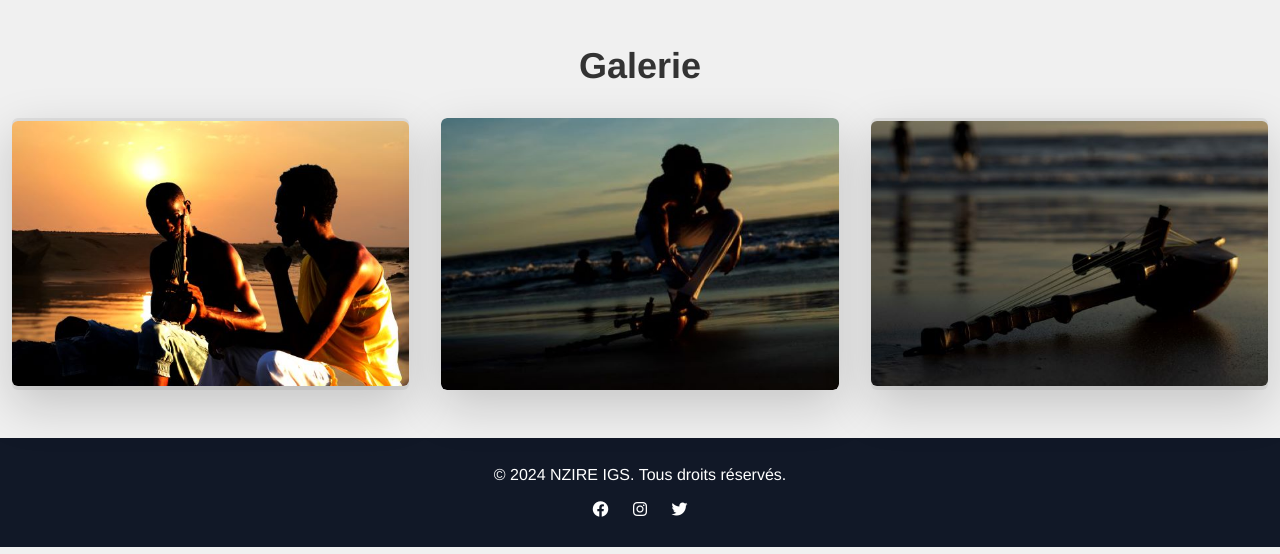
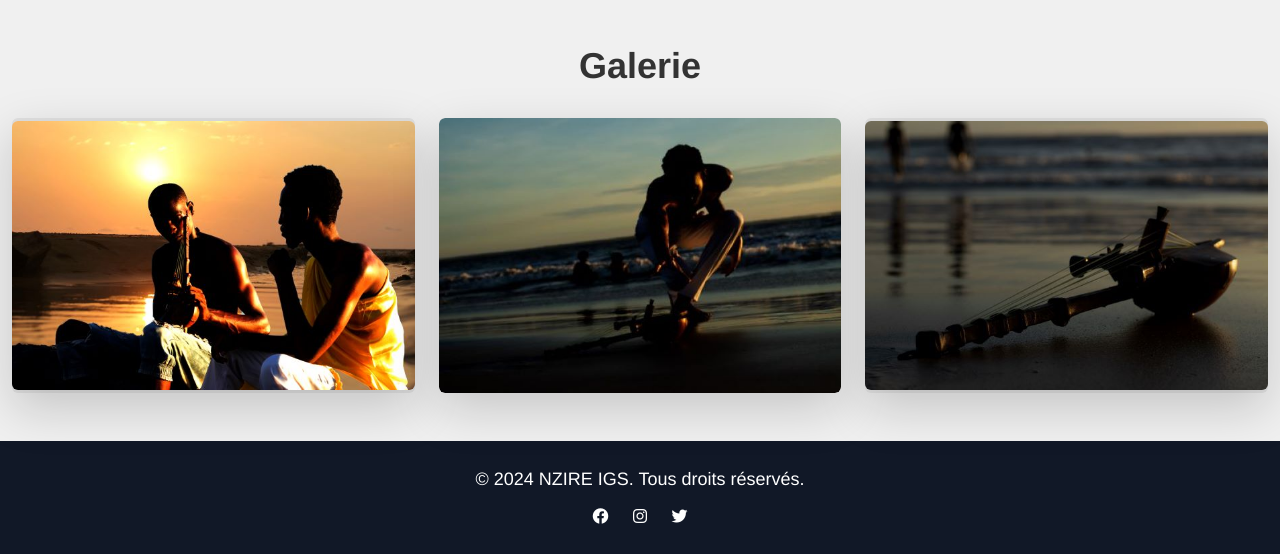
Before and after one commit to jvitalk1403kuwari/site-nzire-igs-com, a plain HTML site: page index.html in a window 1280 px wide. Shown: the part 900-1454 px from the top of the page. Drawn offline with nearby package versions, Linux system fonts and the light colour scheme.

Commit message:
Add files via upload

```diff
--- a/css/gallery.css
+++ b/css/gallery.css
@@ -1,4 +1,3 @@
-
 .gallery img {
     transition: transform 0.3s;
     object-fit: cover;
--- a/css/global.css
+++ b/css/global.css
@@ -1,3 +1,21 @@
+html, body {
+    margin: 0;
+    font-family: 'Helvetica Neue', sans-serif;
+    background-color: #f0f0f0;
+    color: #333;
+    line-height: 1.6;
+}
+
+body {
+    display: flex;
+    flex-direction: column;
+}
+
+.nav-link{
+    font-size: 18px;
+    color: #fff;
+}
+
 .footer {
     flex-shrink: 0;
     text-align: center;
@@ -5,6 +23,7 @@
 
 .footer p {
     margin: 0;
+    font-size: 18px;
 }
 
 .footer .social-icons {
--- a/css/index.css
+++ b/css/index.css
@@ -1,5 +1,5 @@
 
-html, body {
+/* html, body {
     height: 100%;
     margin: 0;
     font-family: 'Helvetica Neue', sans-serif;
@@ -11,7 +11,7 @@ html, body {
 body {
     display: flex;
     flex-direction: column;
-}
+} */
 
 .hero-section {
     flex: 1 0 auto;
--- a/index.html
+++ b/index.html
@@ -61,10 +61,10 @@
     </section>
 
     <!-- Galerie -->
-    <section class="py-12">
-        <div class="container mx-auto">
+    <section class="py-12 h-100">
+        <div class="container mx-autop-lg-2">
             <h2 class="text-4xl font-bold text-center mb-8">Galerie</h2>
-            <div class="grid grid-cols-1 md:grid-cols-2 lg:grid-cols-3 gap-8 gallery">
+            <div class="grid grid-cols-1 md:grid-cols-2 lg:grid-cols-3 gap-4 gallery">
 
                 <div class="gallery-item  w-full h-auto rounded shadow-lg">
                     <img src="images/exp/exp1.jpg" class="w-full h-auto rounded shadow-lg" alt="Photo 1">
--- a/js/scroll.js
+++ b/js/scroll.js
@@ -17,8 +17,8 @@ scrollToTopBtn.addEventListener('click', function() {
 });
 
 
-// Handle form submission
-document.getElementById('contactForm').addEventListener('submit', function(event) {
-    event.preventDefault();
-    alert('Votre message a été envoyé !');
-})
+// // Handle form submission
+// document.getElementById('contactForm').addEventListener('submit', function(event) {
+//     event.preventDefault();
+//     alert('Votre message a été envoyé !');
+// })
```
Also changed, not shown: about.html (+1 -1 lines), contact.html (+1 -1 lines), footer.html (+2 -1 lines), gallery.html (+3 -3 lines), services.html (+1 -1 lines).
